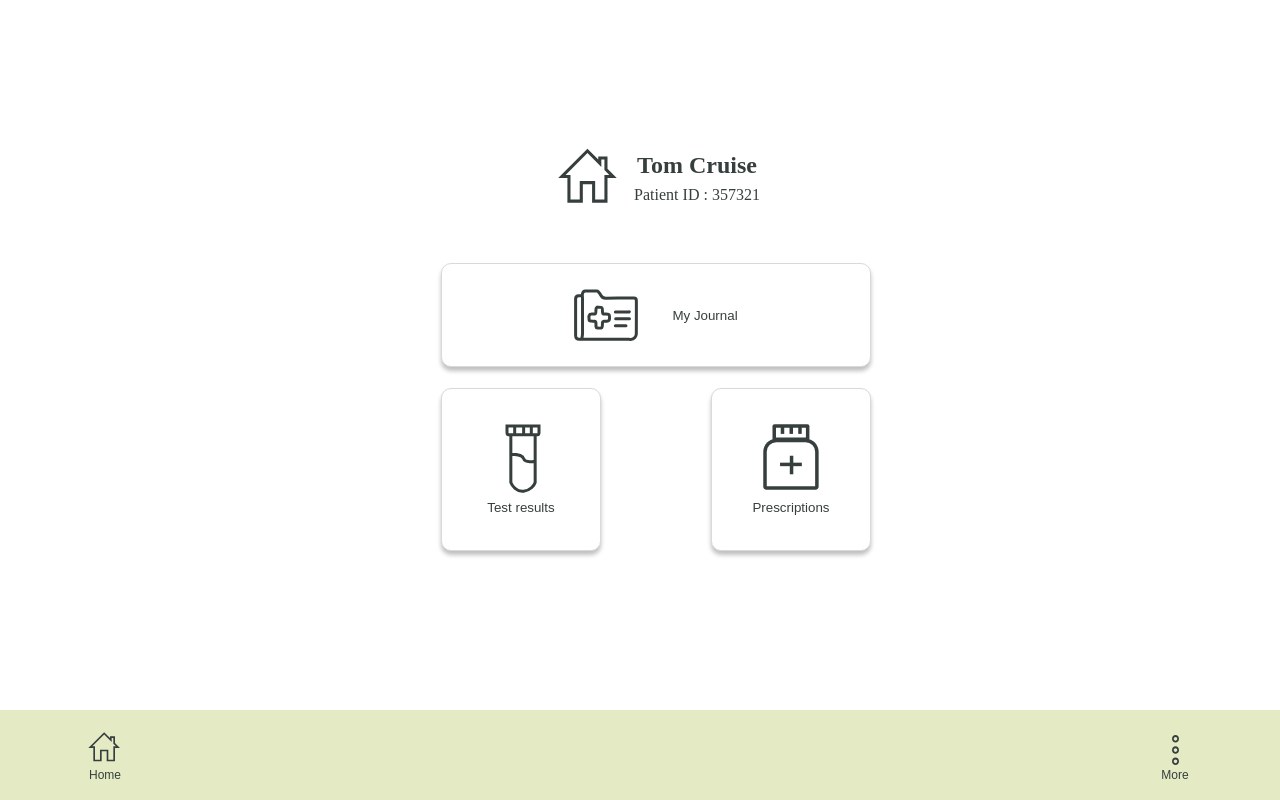
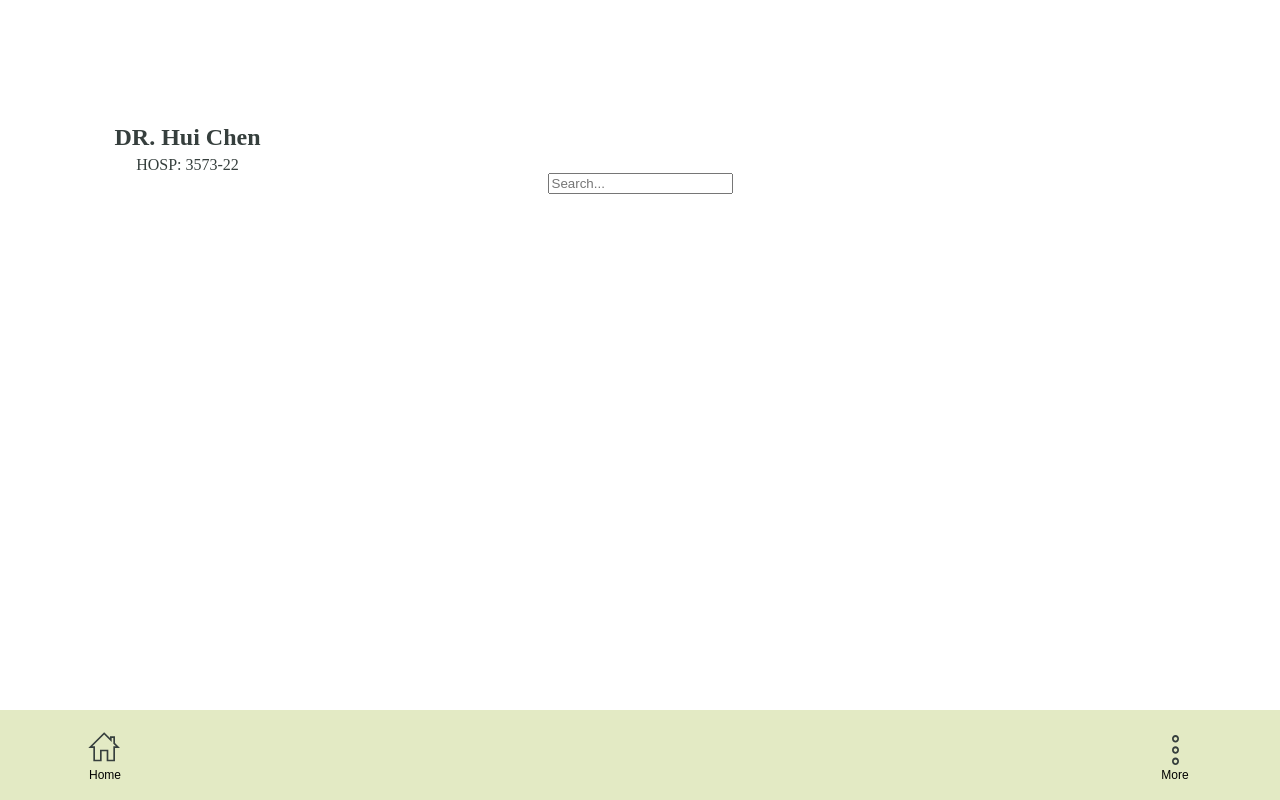
Before and after one commit to Natito9/LifePlus, a React (Create React App) app: page / in a window 1280 px wide. Built offline with nearby package versions, Linux system fonts and the light colour scheme.

Commit message:
docto homepage in prggress

```diff
--- a/src/App.jsx
+++ b/src/App.jsx
@@ -2,12 +2,14 @@
 import './App.css';
 import React from 'react';
 import Navbar from "./components/layout/NavBar/NavBar";
-import PatientHomepage from './routes/patient/PatientHomepage/PatientHomepage';
+// import PatientHomepage from './routes/patient/PatientHomepage/PatientHomepage';
+import HpHomepage from "./routes/healthcare_provider/HpHomepage/HpHomepage";
 
 function App() {
   return (
     <div className="App">
-      <PatientHomepage/>
+      {/* <PatientHomepage/> */}
+      <HpHomepage/>
       <Navbar/>
     </div>
   );
--- a/src/components/layout/NavBar/NavBar.jsx
+++ b/src/components/layout/NavBar/NavBar.jsx
@@ -1,16 +1,22 @@
 import homeIcon from "../../../assets/icons/home.svg";
 import moreIcon from "../../../assets/icons/dotsVerticalMore.svg";
+// import { useNavigate } from "react-router-dom";
 import "./NavBar.css";
 
 const Navbar = () => {
   return (
     <nav className="navbar">
-      <button className="btn homeNav">
-        <img src={homeIcon} alt="Home Icon" className="homeNavIcon"/>
+      <button
+        className="btn homeNav"
+        // onClick={() => navigate("/patient-homepage")}
+      >
+        <img src={homeIcon} alt="Home Icon" className="homeNavIcon" />
         Home
       </button>
+
       <button className="btn moreNav">
-        <img src={moreIcon} alt="More Icon" className="moreNavIcon"/>
+        {/* onclick open menu */}
+        <img src={moreIcon} alt="More Icon" className="moreNavIcon" />
         More
       </button>
     </nav>
--- a/src/components/ui/ButtonsPatientHomepage/ButtonsPatientHomepage.css
+++ b/src/components/ui/ButtonsPatientHomepage/ButtonsPatientHomepage.css
@@ -63,7 +63,6 @@
   justify-self: end;
 }
 
-@media (max-width: 600px) {}
 
 
 @media (min-width: 600px) and (max-width: 1024px) {
--- /dev/null
+++ b/src/routes/healthcare_provider/HpHomepage/HpHomepage.css
@@ -0,0 +1,23 @@
+.ProvidertHomepageContainer{}
+
+.hProviderheader{
+    margin-top: 125px;
+  display: flex;
+  flex-direction: column;
+  align-items: center;
+  justify-content: center;
+  margin-top: 125px;
+  width: 375px;
+  gap: 0.5rem;
+}
+
+.hProviderName{
+    font-size: 1.5rem;
+    font-weight: 600;
+    justify-self:left;
+}
+
+.hProviderId{
+    font-size: 1rem;
+    justify-self:left;
+}
--- a/src/routes/healthcare_provider/HpHomepage/HpHomepage.jsx
+++ b/src/routes/healthcare_provider/HpHomepage/HpHomepage.jsx
@@ -0,0 +1,25 @@
+import "./HpHomepage.css"
+import { useState } from "react";
+
+function HpHomepage() {
+    const [searchTerm, setSearchTerm] = useState("");
+  return (
+    <div className="hProvidertHomepageContainer">
+      <header className="hProviderheader">
+          <h1 className="hProviderName">DR. Hui Chen</h1>
+          <p className="hProviderId">HOSP: 3573-22</p>
+      </header>
+      <input
+        type="text"
+        className="search-bar"
+        placeholder="Search..."
+        value={searchTerm}
+        onChange={(e) => setSearchTerm(e.target.value)}
+      />
+
+
+    </div>
+  );
+}
+
+export default HpHomepage;
```
